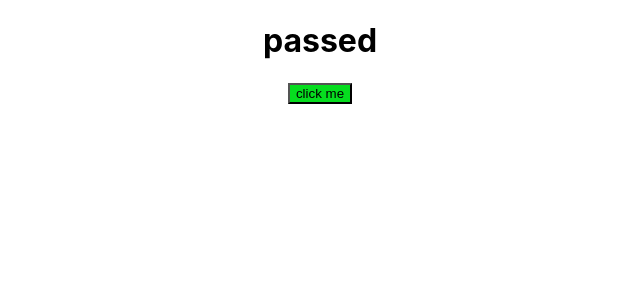
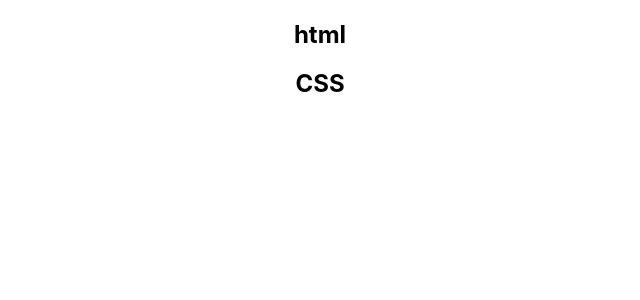
Before and after one commit to parastoomajidi/onlineshop-with-react, a React (Create React App) app: page / in a window 1280 px wide. Shown: the top 300 px of the page, without its empty margins (320-960 px from the left). Built offline with nearby package versions, Linux system fonts and the light colour scheme.

Commit message:
Daily Practise-task 3- mapping list

```diff
--- a/src/App.js
+++ b/src/App.js
@@ -1,17 +1,26 @@
 import logo from './logo.svg';
 import './App.css';
 
+// task 2 map the list
 function App() {
-  const age = 25;
+  const classes =[
+    {name:"html",finished: true},
+    {name:"JS", finished: false},
+    {name:"CSS", finished: true}
+  ];
+
   return(
-   <div className='App'>
-    {age >34 ? <h1>faild</h1> : <h1>passed</h1>}
-    <button type='submit' className={age>24 ? "s" : "r" }>click me</button>
-   </div>
+    <div className='App'>
+      {classes.map((c, index)=>{
+        // return< Class1 key={index} name={classes.name} finished={classes.finished}/>
+        return c.finished && <h2 key={index}>{c.name}</h2>
+      })}
+    </div>
   )
 }
-
-
+const Class1 =(props)=>{
+  return( <h2>{props.name} : {props.finished}</h2>)
+}
 
 export default App;
 
@@ -19,7 +28,6 @@ export default App;
 
 //   <div>
 //     <Job salary={20000} posiotion="Product designerin" company="google"/>
-
 //   </div>
 //  )
 // }
```
